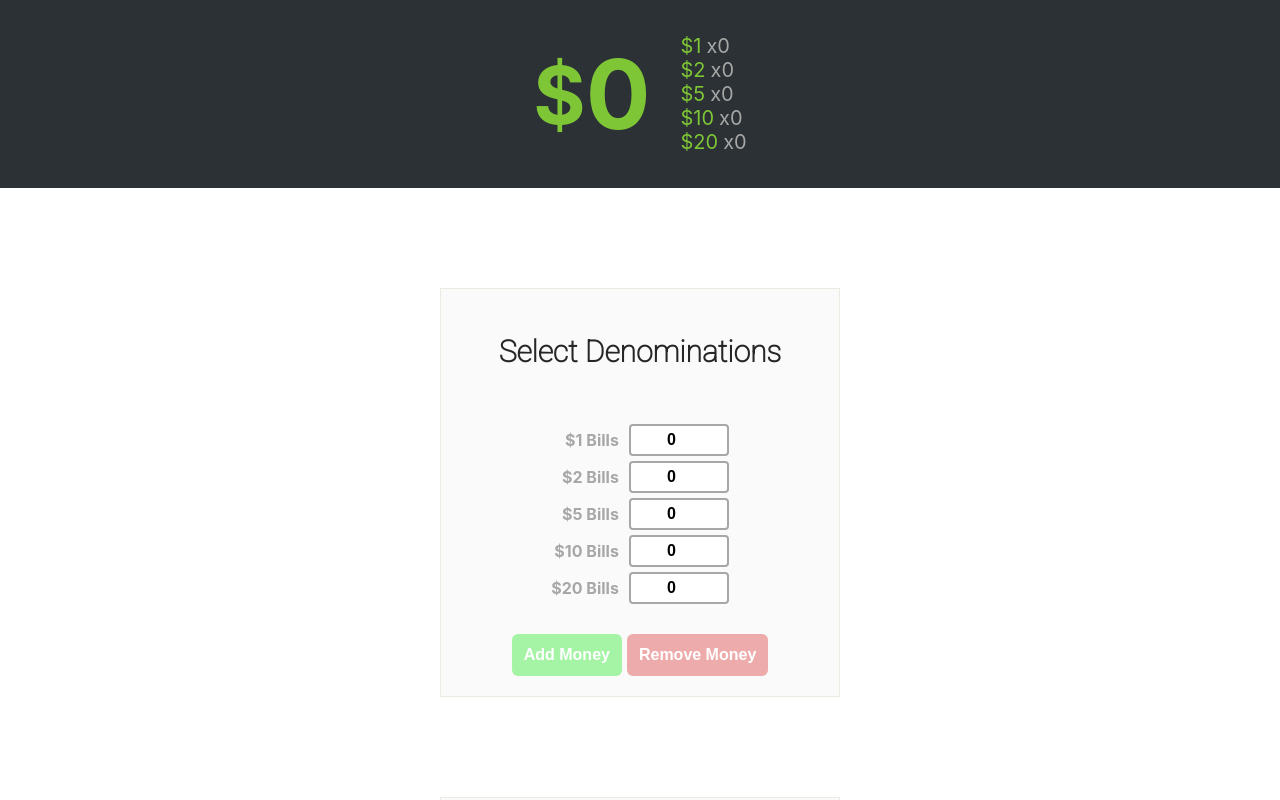
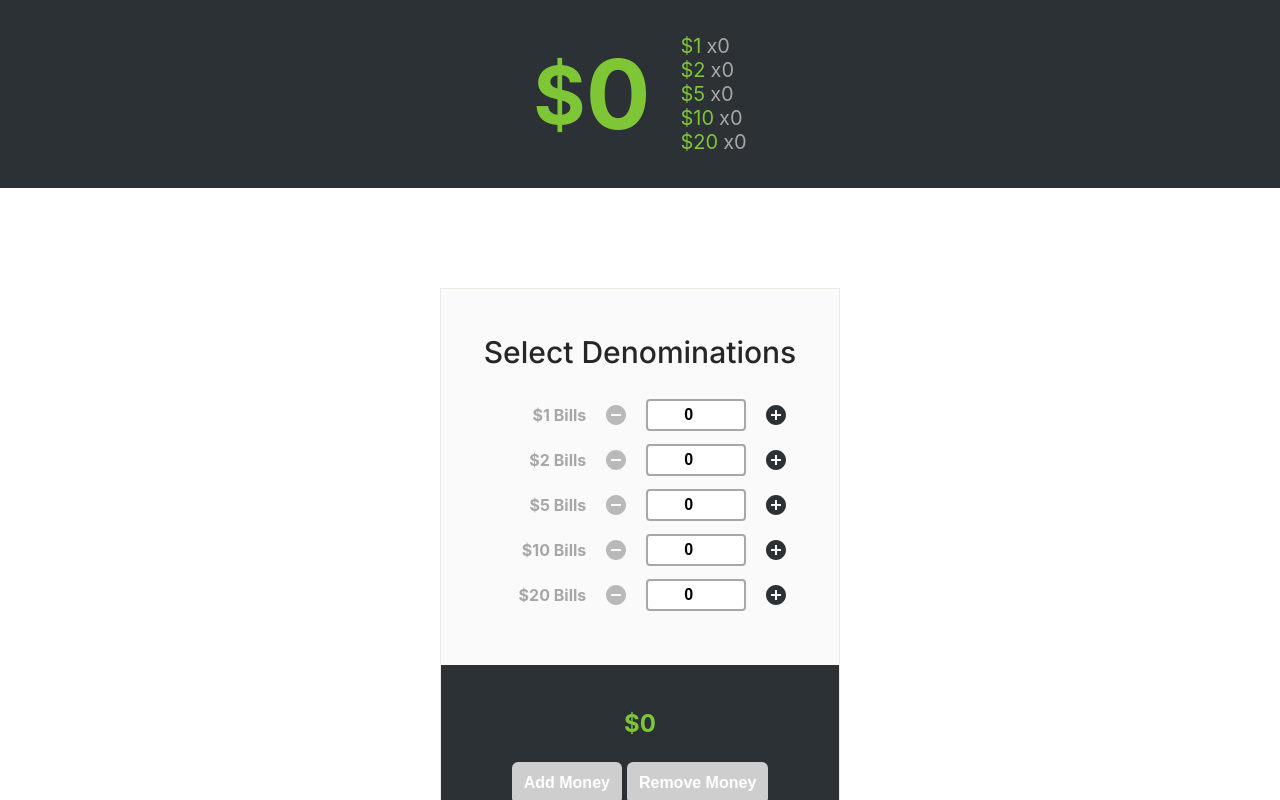
Before and after one commit to readysetgit/cash-register, a React (Create React App) app: page / in a window 1280 px wide. Shown: the top 800 px of the page. Built offline with nearby package versions, Linux system fonts and the light colour scheme.

Commit message:
added many changes

```diff
--- a/package.json
+++ b/package.json
@@ -6,6 +6,7 @@
   "dependencies": {
     "@emotion/react": "^11.11.1",
     "@emotion/styled": "^11.11.0",
+    "@mui/icons-material": "^5.14.9",
     "@mui/material": "^5.14.9",
     "@testing-library/jest-dom": "^5.17.0",
     "@testing-library/react": "^13.4.0",
--- a/src/components/AddMoney.scss
+++ b/src/components/AddMoney.scss
@@ -5,7 +5,6 @@
 
     align-items: center;
     background-color: #F4FAF2;
-    padding: 20px;
     border: 1px solid #E7EDE2;
     max-width: 100%;
     width: 400px;
--- a/src/components/AddRemoveMoney.jsx
+++ b/src/components/AddRemoveMoney.jsx
@@ -1,9 +1,26 @@
-import React, { useState } from 'react';
-import './AddRemoveMoney.scss';
-import {errorToast} from '../services/toast'
+import React, { useState, useEffect } from "react";
+import "./AddRemoveMoney.scss";
+import { errorToast } from "../services/toast";
+import { IconButton } from "@mui/material";
+import AddBox from "@mui/icons-material/AddCircle";
+import Remove from "@mui/icons-material/RemoveCircle";
 
+// Function to format large numbers
+function formatLargeNumber(number) {
+  if (number >= 1e12) {
+    return `${(number / 1e12).toFixed(1)}T`; // Trillion
+  } else if (number >= 1e9) {
+    return `${(number / 1e9).toFixed(1)}B`; // Billion
+  } else if (number >= 1e6) {
+    return `${(number / 1e6).toFixed(1)}M`; // Million
+  } else if (number >= 1e5) {
+    return `${(number / 1e3).toFixed(1)}K`; // Thousand
+  } else {
+    return number.toString();
+  }
+}
 
-function AddRemoveMoney({ onAddMoney,onRemoveMoney, denominations }) {
+function AddRemoveMoney({ onAddMoney, onRemoveMoney, denominations }) {
   const [amountsToAdd, setAmountsToAdd] = useState({
     20: 0,
     10: 0,
@@ -13,6 +30,11 @@ function AddRemoveMoney({ onAddMoney,onRemoveMoney, denominations }) {
   });
 
   const [totalAmount, setTotalAmount] = useState(0);
+
+  useEffect(() => {
+    // Calculate the total amount whenever amountsToAdd changes
+    calculateTotalAmount();
+  }, [amountsToAdd]);
 
   const handleChange = (event) => {
     let { name, value } = event.target;
@@ -30,7 +52,7 @@ function AddRemoveMoney({ onAddMoney,onRemoveMoney, denominations }) {
   const handleIncrease = (denomination) => {
     setAmountsToAdd((prevAmounts) => ({
       ...prevAmounts,
-      [denomination]: parseInt(prevAmounts[denomination], 10) + 1,
+      [denomination]: (parseInt(prevAmounts[denomination], 10) || 0) + 1,
     }));
 
     // Calculate the total amount
@@ -76,7 +98,7 @@ function AddRemoveMoney({ onAddMoney,onRemoveMoney, denominations }) {
   const handleRemoveMoney = () => {
     for (const denomination in amountsToAdd) {
       if (amountsToAdd[denomination] > denominations[denomination]) {
-        errorToast('You cannot remove more bills than available.')
+        errorToast("You cannot remove more bills than available.");
         return;
       }
     }
@@ -93,24 +115,23 @@ function AddRemoveMoney({ onAddMoney,onRemoveMoney, denominations }) {
 
   return (
     <div className="add-money-container">
+      <div className="top-section">
         <h2 className="box-title">Select Denominations</h2>
         <div className="all-labels">
           {Object.keys(amountsToAdd).map((denomination) => (
             <div className="row-container" key={denomination}>
-            <span className="x-bills">
-              ${denomination} Bills
+              <span className="x-bills">${denomination} Bills</span>
 
-            </span>
-
-            {/* <button
-                className="btn-decrease"
+              <IconButton
+                aria-label="delete"
+                className="decrease-btn"
                 onClick={() => {
                   handleDecrease(denomination);
                 }}
-                disabled={amountsToAdd[denomination] === 0} // Disable when count is 0
+                disabled={!amountsToAdd[denomination]}
               >
-                -
-              </button> */}
+                <Remove />
+              </IconButton>
               <input
                 className="count-input"
                 type="number"
@@ -121,26 +142,39 @@ function AddRemoveMoney({ onAddMoney,onRemoveMoney, denominations }) {
                 }}
                 min="0" // Prevent negative values
               />
-              {/* <button
-                className="btn-increase"
+              <IconButton
+                aria-label="delete"
+                className="increase-btn"
                 onClick={() => {
                   handleIncrease(denomination);
                 }}
               >
-                +
-              </button> */}
+                <AddBox />
+              </IconButton>
             </div>
           ))}
         </div>
-      <div className='actions-container'>
-        <button className="register-btn add-money-btn" disabled={Object.values(amountsToAdd).every((value) => !value )} onClick={handleAddMoney}>
+      </div>
+
+      <div class="bottom-section">
+        <p className="total-money">${formatLargeNumber(totalAmount)}</p>
+        <div className="actions-container">
+          <button
+            className="register-btn add-money-btn"
+            disabled={Object.values(amountsToAdd).every((value) => !value)}
+            onClick={handleAddMoney}
+          >
             Add Money
           </button>
-        <button className="register-btn remove-money-btn" disabled={Object.values(amountsToAdd).every((value) => !value )} onClick={handleRemoveMoney}>
+          <button
+            className="register-btn remove-money-btn"
+            disabled={Object.values(amountsToAdd).every((value) => !value)}
+            onClick={handleRemoveMoney}
+          >
             Remove Money
           </button>
         </div>
-
+      </div>
     </div>
   );
 }
--- a/src/components/AddRemoveMoney.scss
+++ b/src/components/AddRemoveMoney.scss
@@ -5,7 +5,6 @@
 
     align-items: center;
     background-color: #FAFAFA;
-    padding: 20px;
     border: 1px solid #E7EDE2;
     max-width: 85%;
     width: 400px;
@@ -55,12 +54,32 @@
     }
 }
 
+.decrease-btn , .increase-btn {
+    color: #2b3134 !important;
+
+    &:disabled {color:rgba(0, 0, 0, 0.26) !important}
+}
 .actions-container {
     display: flex;
     gap: 5px;
     justify-content: center;
 }
 
+.top-section {
+    padding:20px;
+}
+.bottom-section {
+    background-color: #2B3134;
+    padding:20px;
+    width: 100%;
+}
+
+.total-money {
+    font-weight: bold;
+    font-size: 1.5em;
+    color: #7EC636;
+    text-align: center;
+}
 
 .register-btn {
     border-radius: 6px;
@@ -76,14 +95,16 @@
     &:disabled {
         background-color: hsl(200, 9%, 80%);
     }
-  }
+}
 
 
   .add-money-btn {
-    background-color: 	hsl(120, 77%, 46%);
+    background-color: 	#7EC636;
 
     &:disabled {
         background-color: 	hsl(120, 77%, 80%);
+        background-color: 	#cecece;
+
     }
   }
 
@@ -91,6 +112,8 @@
     background-color: hsl(0, 65%, 65%);
 
     &:disabled {
-        background-color: hsl(0, 65%, 80%);;
+        background-color: hsl(0, 65%, 80%);
+        background-color: 	#cecece;
+
     }
   }
--- a/src/components/ChangeMoney.scss
+++ b/src/components/ChangeMoney.scss
@@ -1,6 +1,6 @@
 .box-title {
-    font-family: 'Roboto', sans-serif;
-    font-weight: bold;
+    font-family: "Inter", sans-serif;
+    font-weight: 500;
     font-size: 30px;
 }
 .change-money-container {
--- a/src/components/TransactionHistory.scss
+++ b/src/components/TransactionHistory.scss
@@ -1,5 +1,5 @@
 .transaction-history {
-    width: 800px;
+    width: 400px;
     max-width: 90%;
     margin: auto;
     text-align: center;
```
Also changed, not shown: 1 other file (tests, documents, lock files or other folders). Lines whose indentation alone changed are shown as unchanged.
